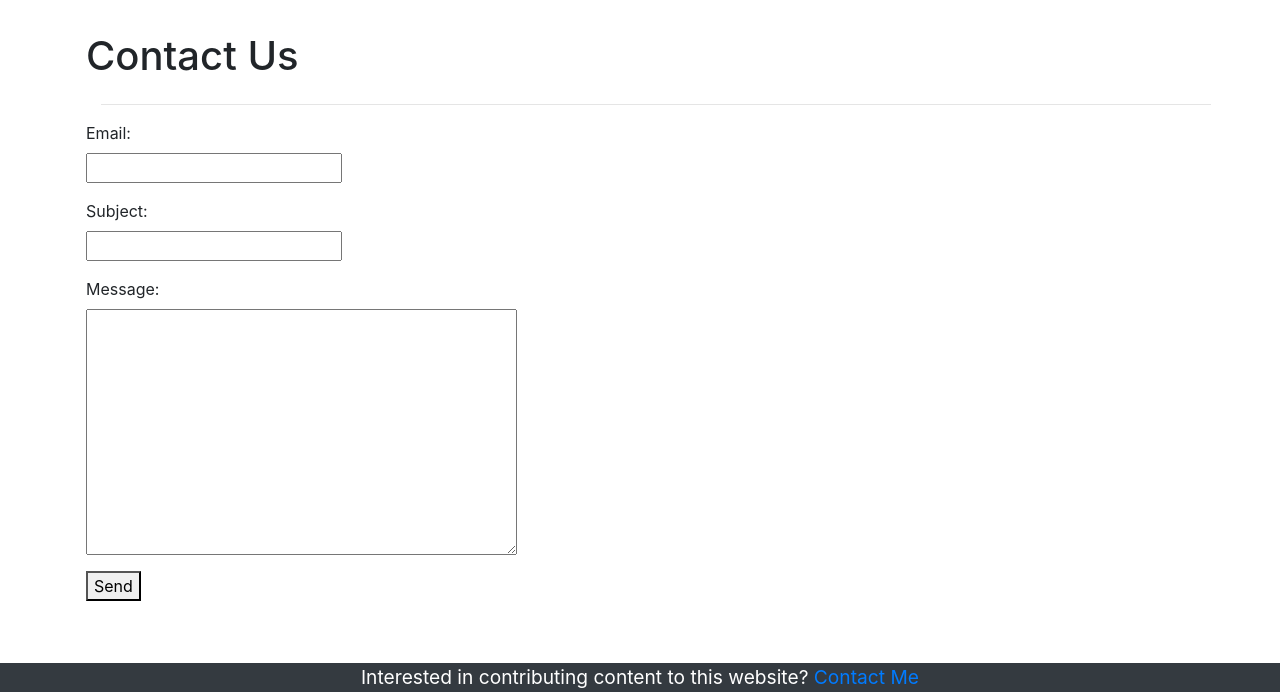
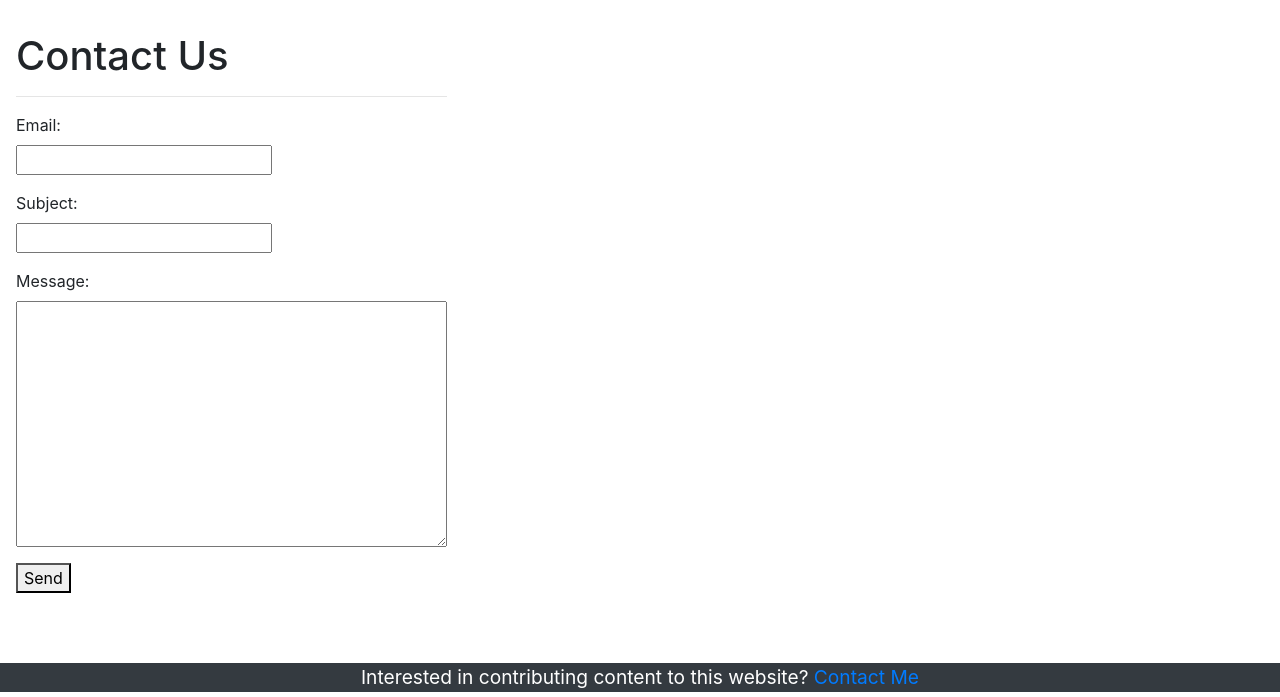
Before and after one commit to ronraney/tao-django, a Django app: page /contact/ in a window 1280 px wide. Shown: the part 108-805 px from the top of the page. Run offline with Django 3.2, Linux system fonts and the light colour scheme; some libraries are stand-ins or nearby versions; some web fonts are replaced.

Commit message:
Fixed fluid CSS for contact form

```diff
--- a/blog/templates/blog/contact.html
+++ b/blog/templates/blog/contact.html
@@ -4,11 +4,10 @@
 
 {% block content %}
 <!-- templates/contact.html -->
-<div class="container">
-    <div class="row">
+<div class="container-fluid-post">
+
     <h1>Contact Us</h1>
-    </div><hr>
-    <div class="row">
+    <hr>
 
     <form method="post">
         {% csrf_token %}
@@ -17,6 +16,6 @@
           <button type="submit">Send</button>
         </div>
     </form>
-    </div>
 </div>
+
 {% endblock %}
```
